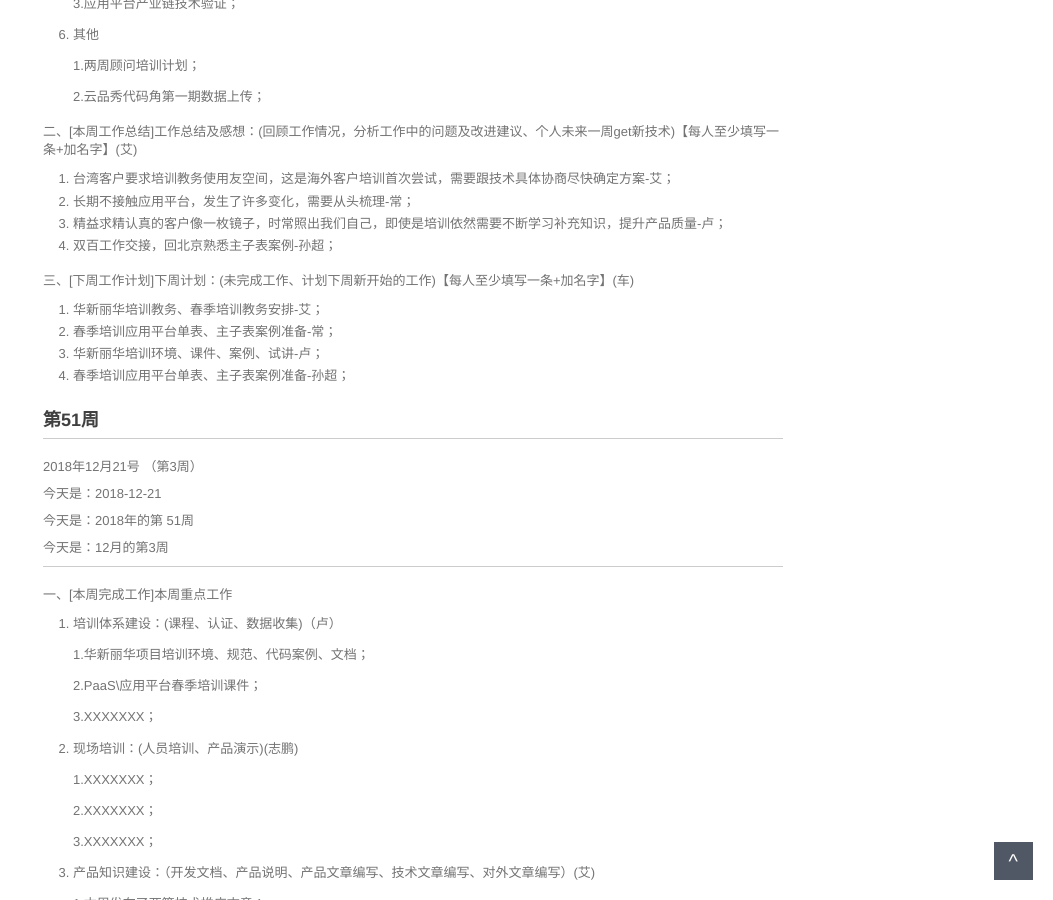
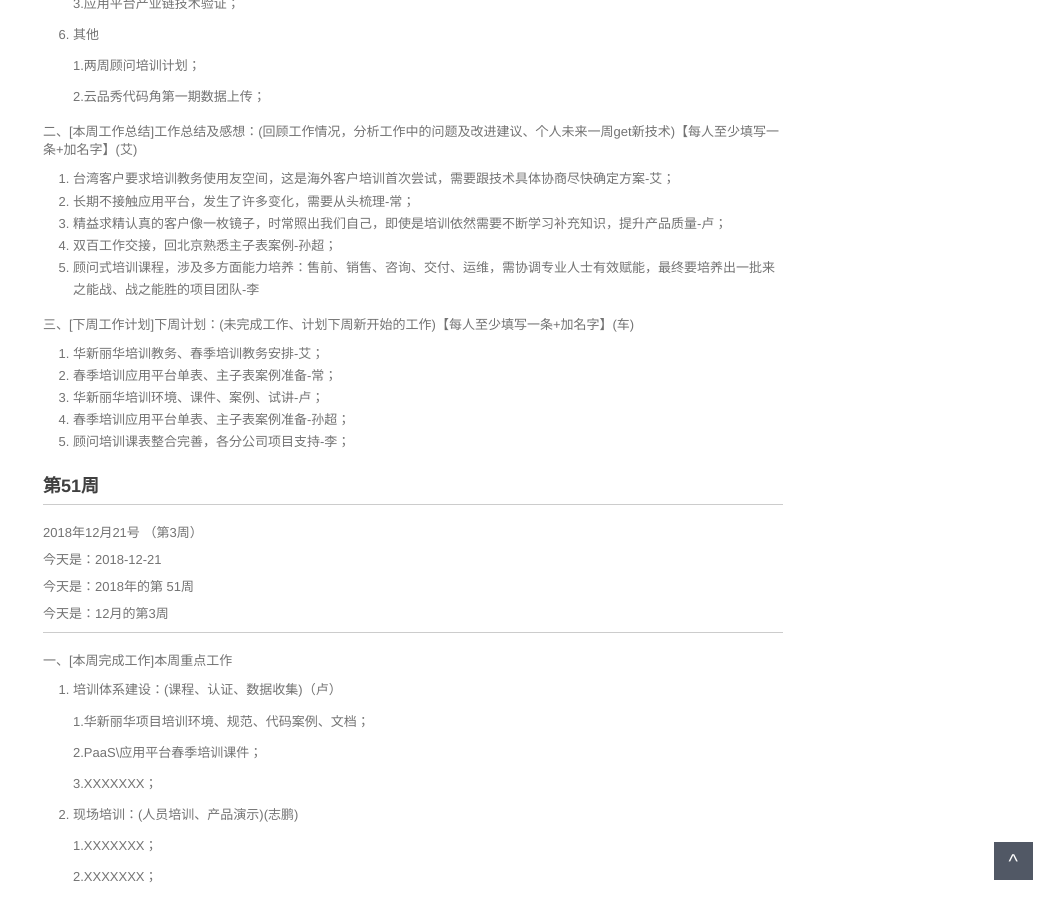
Before and after one commit to walllFlower/blog, a Jekyll site: the page built from _posts/2018-07-17-day_report_cxz.md, in a window 1280 px wide and 900 px high, scrolled down 1196 px. Shown: the whole window, without its empty margins (227-1280 px from the left). Built offline with Jekyll 4.4.1, drawn with Linux system fonts in a browser that asks for light colours; comment, search, counter and statistics services are not loaded.

Commit message:
Update 2018-07-17-day_report_cxz.md
add by lh

```diff
--- a/_posts/2018-07-17-day_report_cxz.md
+++ b/_posts/2018-07-17-day_report_cxz.md
@@ -80,6 +80,7 @@ categories: 技术运营工作周报
 2. 长期不接触应用平台，发生了许多变化，需要从头梳理-常；
 3. 精益求精认真的客户像一枚镜子，时常照出我们自己，即使是培训依然需要不断学习补充知识，提升产品质量-卢；
 4. 双百工作交接，回北京熟悉主子表案例-孙超；
+5. 顾问式培训课程，涉及多方面能力培养：售前、销售、咨询、交付、运维，需协调专业人士有效赋能，最终要培养出一批来之能战、战之能胜的项目团队-李
 
 三、[下周工作计划]下周计划：(未完成工作、计划下周新开始的工作)【每人至少填写一条+加名字】(车)
 
@@ -87,6 +88,7 @@ categories: 技术运营工作周报
 2. 春季培训应用平台单表、主子表案例准备-常；
 3. 华新丽华培训环境、课件、案例、试讲-卢；
 4. 春季培训应用平台单表、主子表案例准备-孙超；
+5. 顾问培训课表整合完善，各分公司项目支持-李；
 
 
 ###  第51周
```
